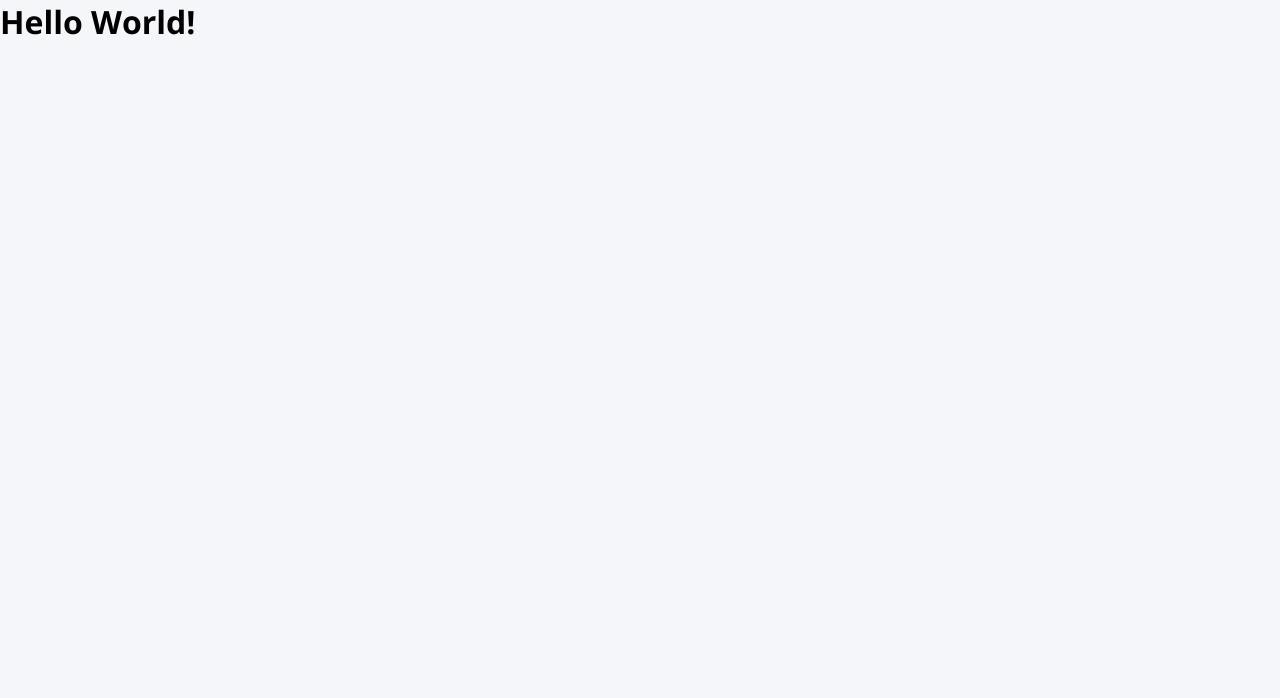
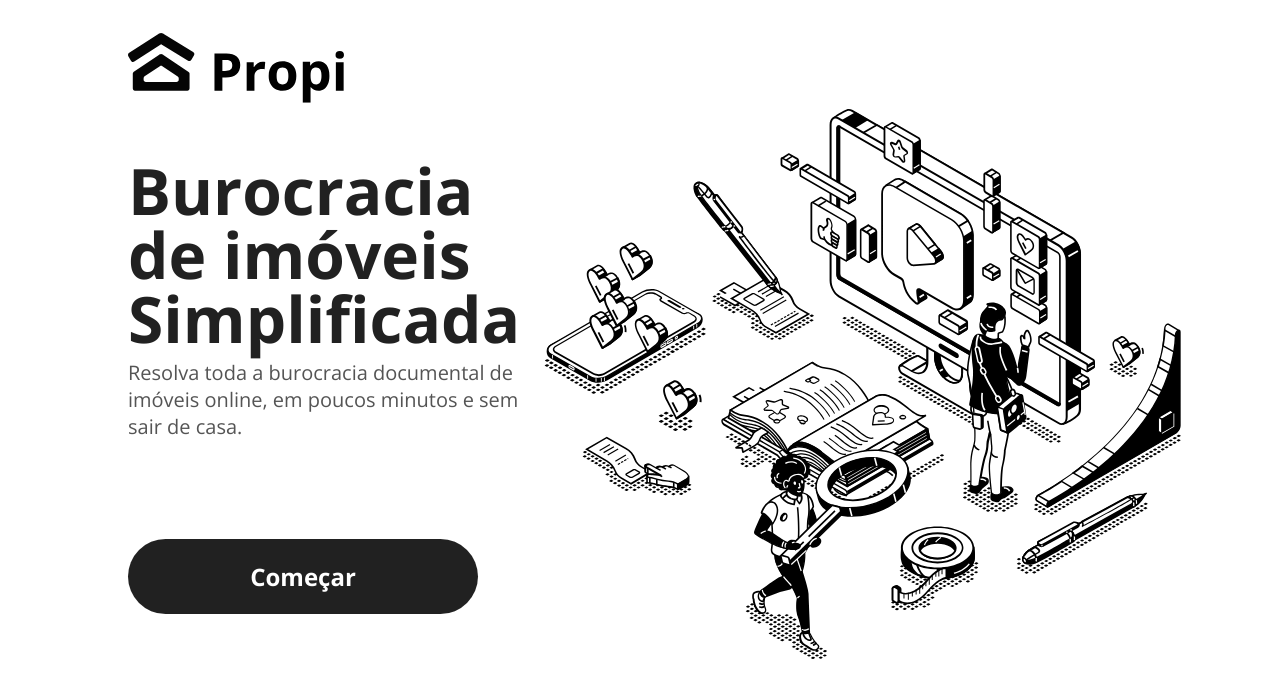
Before and after one commit to JBezerra/propi-landing-page, a Next.js app: page / in a window 1280 px wide. Shown: the top 698 px of the page. Built offline with nearby package versions, Linux system fonts and the light colour scheme.

Commit message:
feat(first-page): first page implemented

```diff
--- a/pages/index.js
+++ b/pages/index.js
@@ -1,14 +1,31 @@
 import Head from 'next/head'
-import styles from '../styles/LandingPage.module.css'
+import styles from '../styles/Landing.module.css'
 
-export default function LandingPage() {
+export default function Landing() {
   return (
-    <div id={styles.landingPageContainer} className='container'>
+    <div id={styles.landingContainer} className='container'>
       <Head>
         <link href="https://fonts.googleapis.com/css2?family=Open+Sans:wght@300;400;600;700&display=swap" rel="stylesheet"></link>
       </Head>
+
       <div className={styles.topContainer}>
-        <h1>Hello World!</h1>
+        <img src='/assets/images/logo.svg' alt='Propi' />
+      </div>
+
+      <div className={styles.mainContent}>
+
+        <div className={styles.mainTextContainer}>
+          <div className={styles.titleContainer}>
+            <h1>Burocracia de imóveis Simplificada</h1>
+            <p>Resolva toda a burocracia documental de imóveis online, em poucos minutos e sem sair de casa.</p>
+          </div>
+          <button>Começar</button>
+        </div>
+
+        <div className={styles.heroContainer}>
+          <img src='/assets/images/hero.svg' alt='Propi' />
+        </div>
+
       </div>
     </div>
 
--- /dev/null
+++ b/styles/Landing.module.css
@@ -0,0 +1,66 @@
+#landingContainer {
+    padding-top: 32px;
+    height: 100vh;
+}
+
+.topContainer img {
+    width: 216px;
+    height: 72px;
+}
+
+.mainContent {
+    display: grid;
+    grid-template-rows: 1fr;
+    grid-template-columns: 1fr 1fr;
+    grid-template-areas: "title hero";
+    padding-top: 0px;
+}
+
+.mainTextContainer {
+    grid-area: title;
+    display: flex;
+    flex-direction: column;
+    justify-content: space-around;
+    /* background-color: red; */
+}
+
+.titleContainer h1 {
+    width: 416px;
+    height: 200px;
+    font: 800 64px Open Sans;
+    line-height: 64px;
+    color: rgba(0, 0, 0, 0.87);
+}
+
+.titleContainer p {
+    width: 396px;
+    height: 80px;
+    font: 20px Open Sans;
+    line-height: 27px;
+    color: rgba(0, 0, 0, 0.67);
+}
+
+.mainTextContainer button {
+    width: 350px;
+    height: 75px;
+    background-color: rgba(0, 0, 0, 0.87);
+    border-radius: 60px;
+    border: none;
+    font: bold 24px Open Sans;
+    color: #FFFFFF;
+    outline: none;
+    cursor: pointer;
+    transition: opacity 0.3s;
+}
+
+.mainContent button:hover {
+    opacity: 0.6;
+}
+
+.heroContainer {
+    grid-area: hero;
+}
+
+.heroContainer img {
+    height: 550px;
+}
--- a/styles/LandingPage.module.css
+++ /dev/null
@@ -1,8 +0,0 @@
-#landingPageContainer {
-    width: 100vw;
-    height: 100vh;
-}
-
-.topContainer {
-
-}
--- a/styles/globals.css
+++ b/styles/globals.css
@@ -1,8 +1,10 @@
 :root {
-  --color-header: #FFFFFF;
-  --color-background: #F5F6F9;
+  --color-background: #FFF;
   --color-primary: #222222;
 
+  display: flex;
+  align-items: center;
+  justify-content: center;
   font-size: 62.5%;
 }
 
@@ -12,7 +14,7 @@
   box-sizing: border-box;
 }
 
-html, body {
+html, body, :root {
   height: 100vh;
 }
 
@@ -26,5 +28,6 @@ body, input, button, textarea {
 }
 
 .container {
-  min-width: 1000px;
+  width: 80vw;
+  min-width: 700px;
 }
```
Also changed, not shown: public/assets/images/hero.svg (added), public/assets/images/logo.svg (added).
